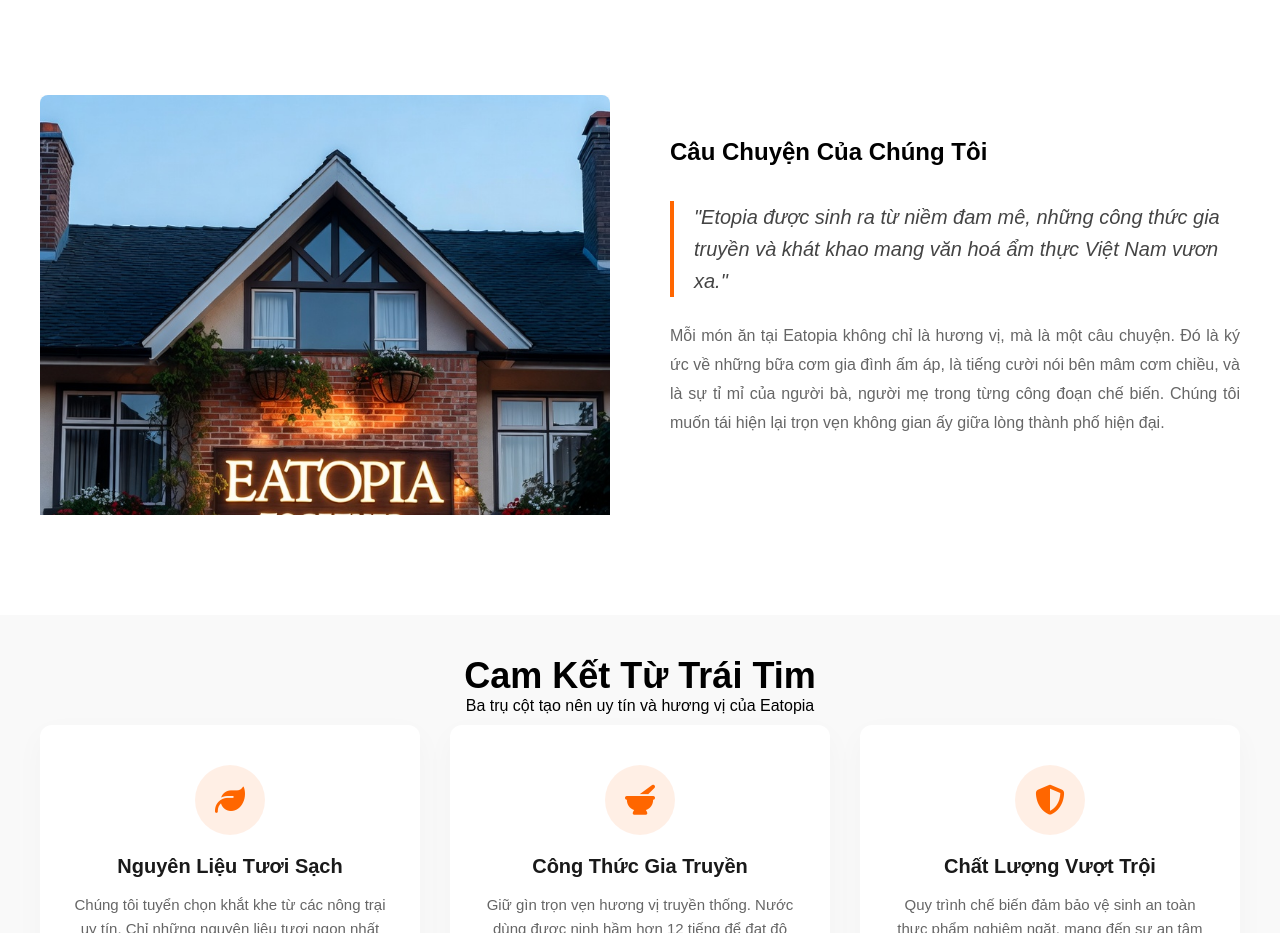
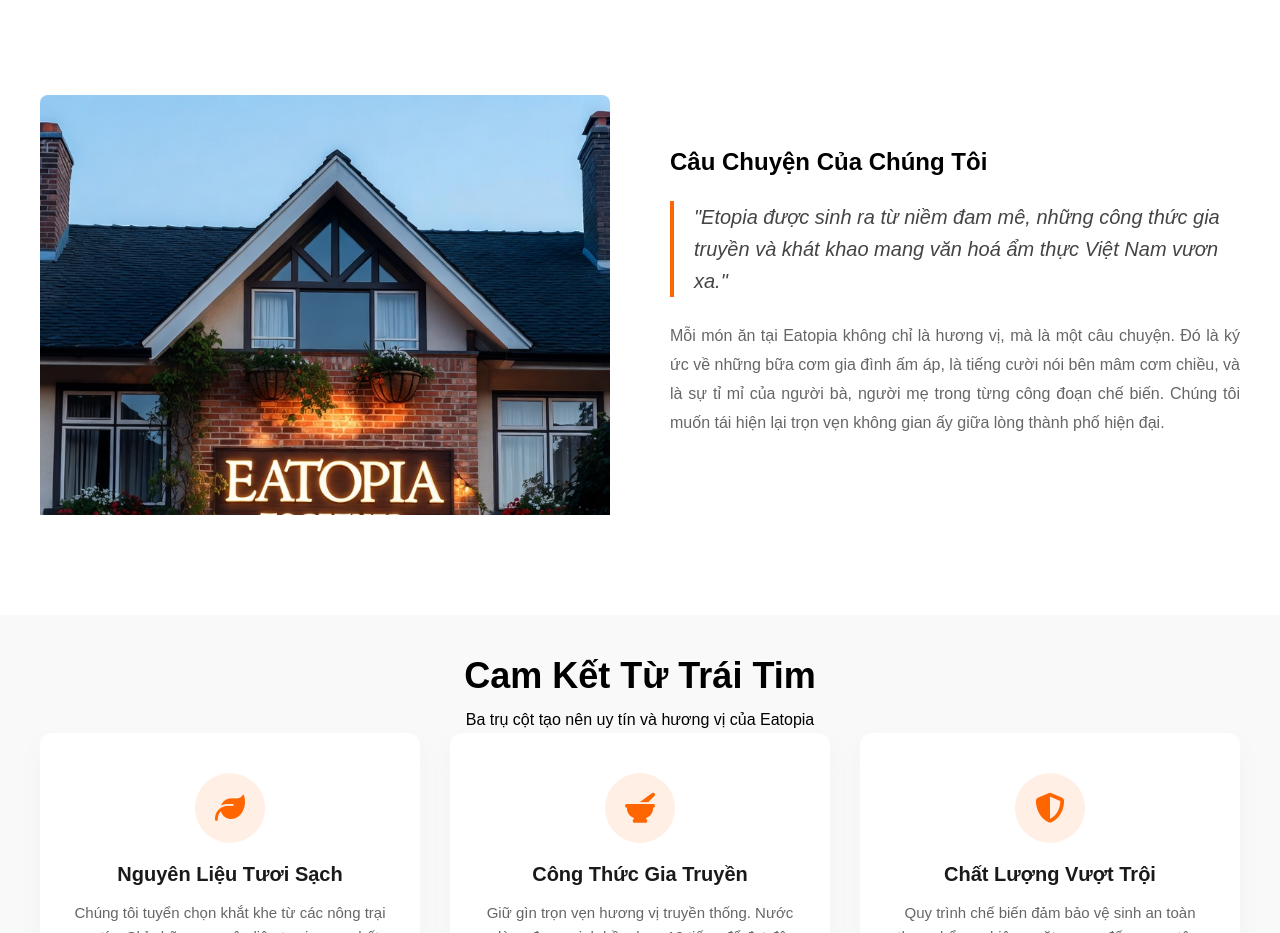
Before and after one commit to thanhluan070406/doannhom7, a plain HTML site: page about.html in a window 1280 px wide. Shown: the part 500-1433 px from the top of the page. Drawn offline with Linux system fonts and the light colour scheme.

Commit message:
Update about.css

```diff
--- a/web/css/about.css
+++ b/web/css/about.css
@@ -470,11 +470,9 @@
     font-size: 16px;
     max-width: 600px;
     margin: 10px auto 0;
+    line-height: 1.6;
 }
-.section-heading,
-.section-sub {
-    transform: translateY(-10px);
-}
+
 .icon-box {
     width: 70px;
     height: 70px;
```
